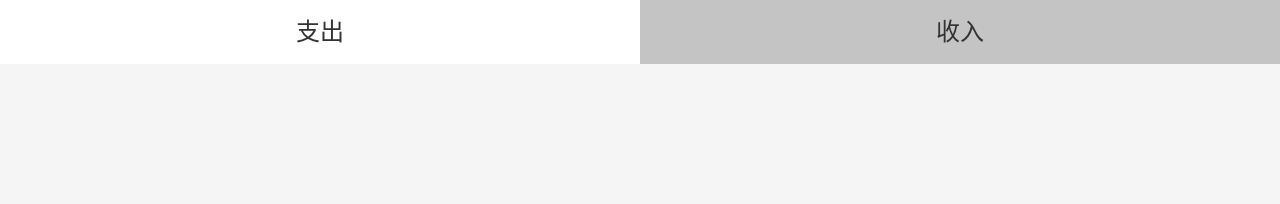
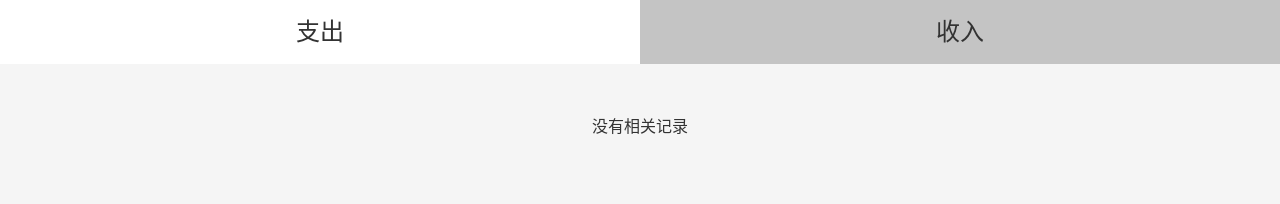
Before and after one commit to tyj1113/money, a Vue app: page /#/statistics in a window 1280 px wide. Shown: the top 204 px of the page. Built offline with nearby package versions, Linux system fonts and the light colour scheme.

Commit message:
添加若无记录样式

```diff
--- a/src/views/Statistics.vue
+++ b/src/views/Statistics.vue
@@ -2,7 +2,7 @@
   <div>
     <Layout>
       <Types :value.sync="type" class-prefix="type"/>
-      <ol>
+      <ol v-if="groupList.length!==0">
         <li v-for="group in groupList" :key="group.title">
           <h3 class="title">{{ dateFormat(group.title) }}<span>￥{{ group.total }}</span></h3>
           <ol>
@@ -14,7 +14,9 @@
           </ol>
         </li>
       </ol>
-
+      <div v-else class="noRecord">
+        没有相关记录
+      </div>
 
     </Layout>
   </div>
@@ -82,7 +84,6 @@ export default class Statistics extends Vue {
 
   dateFormat(date: string) {
     const today = new Date();
-    console.log(dayjs(date));
     if (dayjs(today).isSame(dayjs(date), 'day')) {
       return '今天';
     } else if (dayjs(today).subtract(1, 'day').isSame(dayjs(date), 'day')) {
@@ -131,4 +132,8 @@ export default class Statistics extends Vue {
     color: #999;
   }
 }
+.noRecord{
+  text-align: center;
+  margin: 50px auto 0;
+}
 </style>
```
